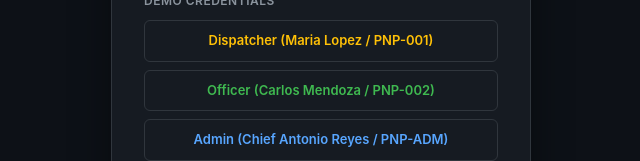
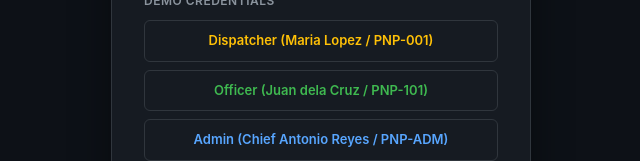
Before and after one commit to renzmichaelb396-coder/safesignal-ph, a React (Vite) app: page /dispatch/login in a window 1280 px wide. Shown: the part 638-799 px from the top of the page, without its empty margins (319-959 px from the left). Built offline with nearby package versions, Linux system fonts and the light colour scheme.

Commit message:
fix: officer demo uses PNP-101 Juan dela Cruz (working account)

```diff
--- a/src/pages/dispatch/DispatchLogin.tsx
+++ b/src/pages/dispatch/DispatchLogin.tsx
@@ -43,9 +43,9 @@ export default function DispatchLogin() {
   };
 
   const fillOfficerCredentials = () => {
-    setEmail('officer@pasay.safesignal.ph');
-    setPassword('password123');
-    setBadgeNumber('PNP-002');
+    setEmail('officer1@pasay.safesignal.ph');
+    setPassword('officer123');
+    setBadgeNumber('PNP-101');
   };
 
   const fillAdminCredentials = () => {
@@ -167,7 +167,7 @@ export default function DispatchLogin() {
             onClick={fillOfficerCredentials}
             style={{ width: '100%', padding: '10px 12px', fontSize: '13px', fontWeight: 600, color: '#3fb950', backgroundColor: 'transparent', border: '1px solid #30363d', borderRadius: '6px', cursor: 'pointer', marginBottom: '8px' }}
           >
-            Officer (Carlos Mendoza / PNP-002)
+            Officer (Juan dela Cruz / PNP-101)
           </button>
           <button
             type="button"
```
